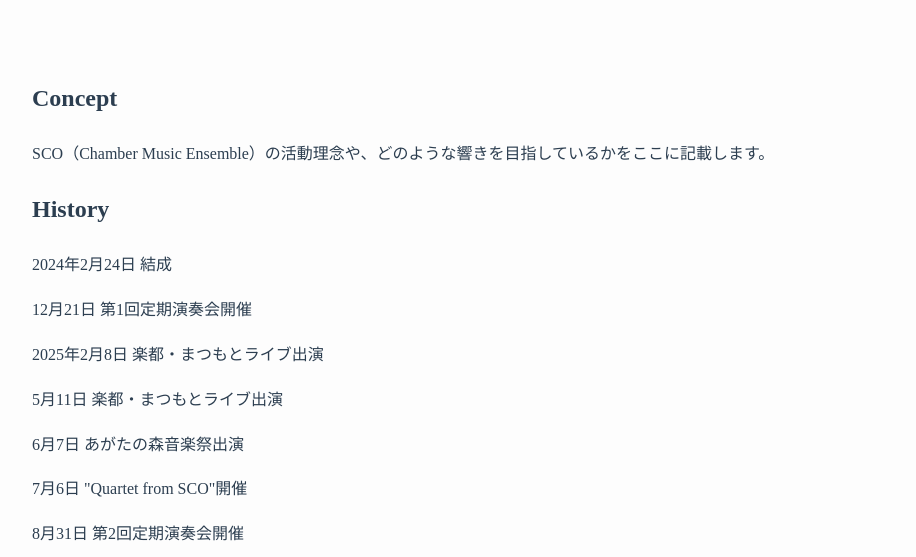
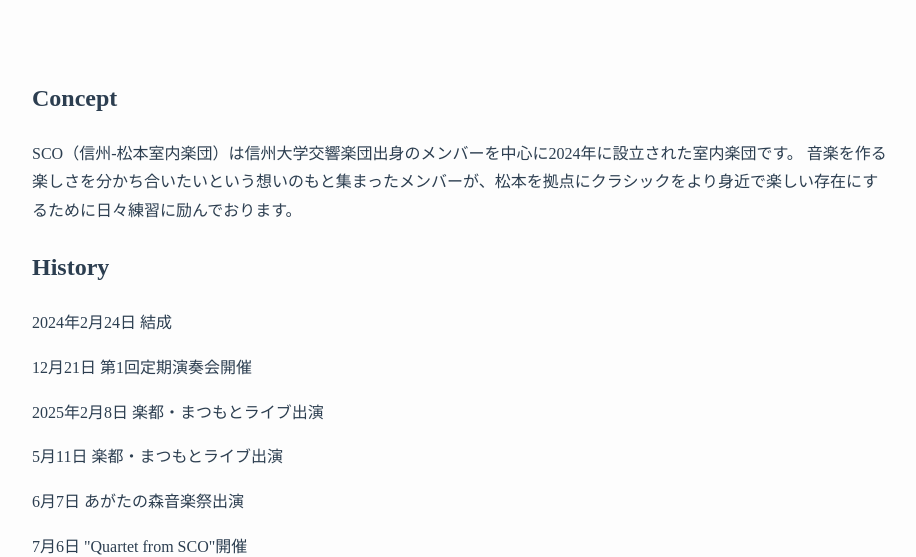
Before and after one commit to sco-music/sco-music.github.io, a plain HTML site: page about.html in a window 1280 px wide. Shown: the part 248-805 px from the top of the page, without its empty margins (178-1094 px from the left). Drawn offline with Linux system fonts and the light colour scheme.

Commit message:
Update SCO description in about.html

```diff
--- a/about.html
+++ b/about.html
@@ -66,7 +66,8 @@
 
     <div class="content">
         <h2>Concept</h2>
-        <p>SCO（Chamber Music Ensemble）の活動理念や、どのような響きを目指しているかをここに記載します。</p>
+        <p>SCO（信州-松本室内楽団）は信州大学交響楽団出身のメンバーを中心に2024年に設立された室内楽団です。
+            音楽を作る楽しさを分かち合いたいという想いのもと集まったメンバーが、松本を拠点にクラシックをより身近で楽しい存在にするために日々練習に励んでおります。</p>
 
         <h2>History</h2>
         <p>2024年2月24日 結成</p>
```
